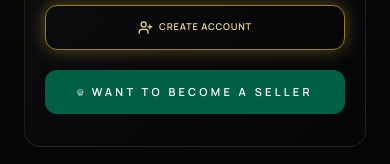
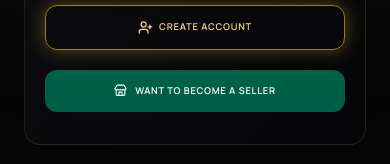
Before and after one commit to ronitbatra8/batraverse, a Next.js app: page /login in a window 390 px wide. Shown: the part 418-582 px from the top of the page. Built offline with nearby package versions, Linux system fonts and the light colour scheme; no server answers.

Commit message:
auto: sync latest changes

```diff
--- a/src/app/login/page.tsx
+++ b/src/app/login/page.tsx
@@ -566,7 +566,7 @@ function LoginContent() {
               </Link>
             </div>
 
-            <a href={typeof window !== "undefined" && window.location.origin.includes("localhost") ? "http://localhost:3001" : "https://sellerbatraverse.vercel.app"} className={actionBtnCls("create", light)}>
+            <a href={typeof window !== "undefined" && window.location.origin.includes("localhost") ? "http://localhost:3001" : "https://sellerbatraverse.vercel.app"} className={cn(actionBtnCls("create", light), "px-3 text-[clamp(9px,2.4vw,11px)] tracking-[0.08em] sm:px-8 sm:tracking-[0.3em]")}>
               <Store size={13} /> Want to become a Seller
             </a>
           </form>
```
